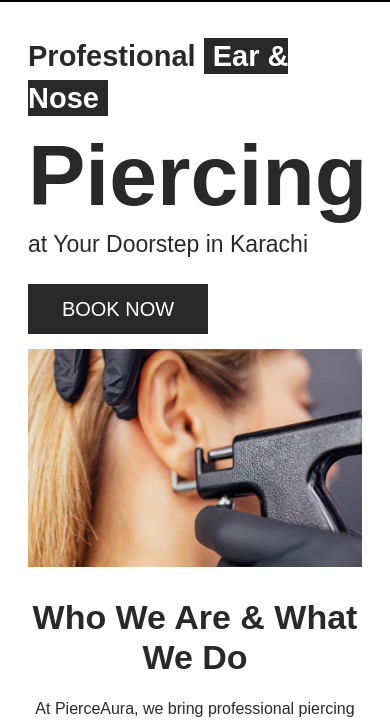
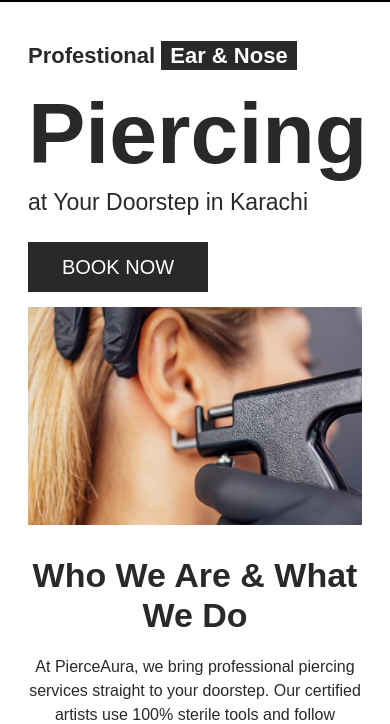
Before and after one commit to ZeeshanAfzal3065/Piercing-Store, a plain HTML site: page index.html in a window 390 px wide. Shown: the part 65-789 px from the top of the page. Drawn offline with Linux system fonts and the light colour scheme.

Commit message:
changes in responsive 3

```diff
--- a/assets/css/responsive.css
+++ b/assets/css/responsive.css
@@ -1255,7 +1255,7 @@
     }
 
 .hero-content h4 {
-    font-size: 29px;
+    font-size: 22px;
     line-height: 42px;
 }
 
```
